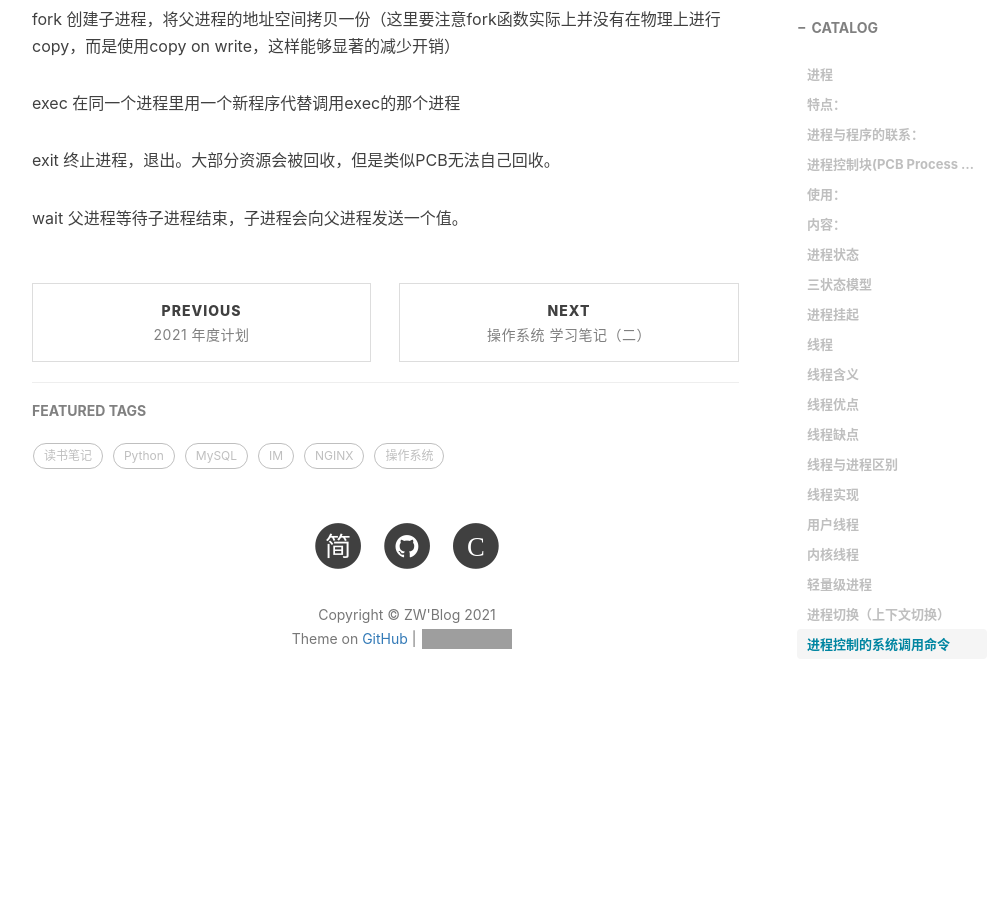
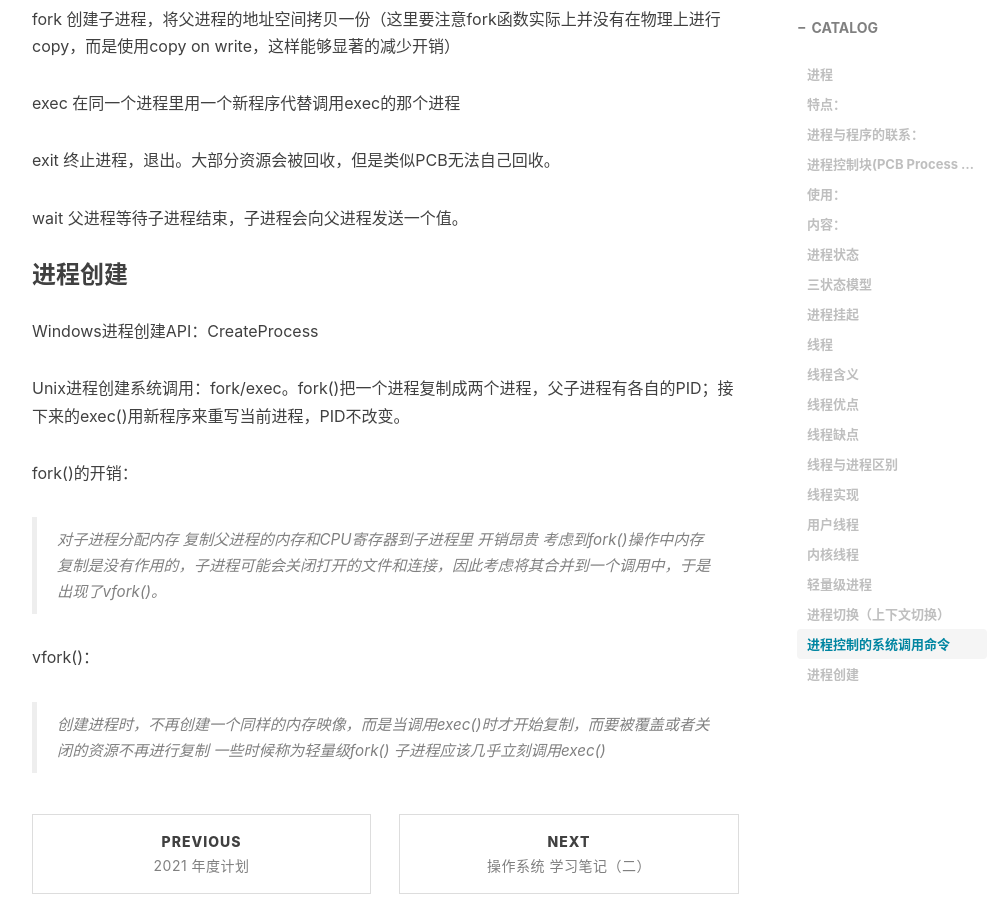
Before and after one commit to GitZW/gitzw.github.io, a Jekyll site: the page built from _posts/2021-02-28-操作系统笔记三.md, in a window 1280 px wide and 900 px high, scrolled down 5507 px. Shown: the whole window, without its empty margins (233-1237 px from the left). Built offline with Jekyll 4.4.1, drawn with Linux system fonts in a browser that asks for light colours; nearby versions of some CDN libraries; comment, search, counter and statistics services are not loaded; before the commit the page ends 6250 px from its top, so only the background shows below that; grey boxes are pictures that could not be loaded.

Commit message:
进程创建

```diff
--- a/_posts/2021-02-28-操作系统笔记三.md
+++ b/_posts/2021-02-28-操作系统笔记三.md
@@ -133,3 +133,21 @@ exec 在同一个进程里用一个新程序代替调用exec的那个进程
 exit 终止进程，退出。大部分资源会被回收，但是类似PCB无法自己回收。
 
 wait 父进程等待子进程结束，子进程会向父进程发送一个值。
+
+### 进程创建
+Windows进程创建API：CreateProcess
+
+Unix进程创建系统调用：fork/exec。fork()把一个进程复制成两个进程，父子进程有各自的PID；接下来的exec()用新程序来重写当前进程，PID不改变。
+
+fork()的开销：
+
+> 对子进程分配内存
+复制父进程的内存和CPU寄存器到子进程里
+开销昂贵
+考虑到fork()操作中内存复制是没有作用的，子进程可能会关闭打开的文件和连接，因此考虑将其合并到一个调用中，于是出现了vfork()。
+
+vfork()：
+
+> 创建进程时，不再创建一个同样的内存映像，而是当调用exec()时才开始复制，而要被覆盖或者关闭的资源不再进行复制
+一些时候称为轻量级fork()
+子进程应该几乎立刻调用exec()
```
